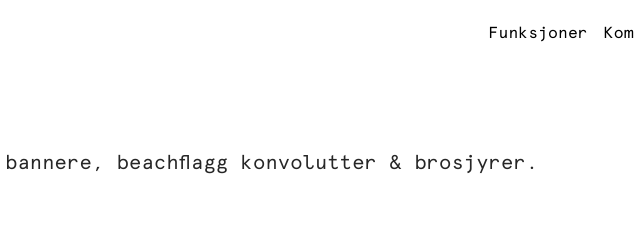
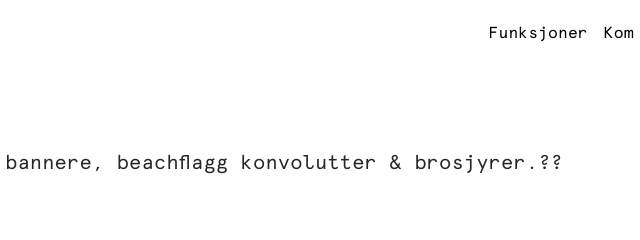
Before and after one commit to ErikTancheNilssen/Sekvens---site, a Gatsby site: page /funksjoner in a window 1280 px wide. Shown: the top 240 px of the page, 561-1201 px from the left. Built offline with nearby package versions, Linux system fonts and the light colour scheme; Gatsby itself is replaced by a stand-in of ours; some packages are replaced by stand-ins of ours; a web font is replaced by a local one.

Commit message:
Update Pages “funksjoner”

```diff
--- a/src/pages/funksjoner.md
+++ b/src/pages/funksjoner.md
@@ -3,7 +3,7 @@
 title: Funksjoner
 introduction: >-
   Visittkort, profilartikler, brevark, rollups, bannere, beachflagg konvolutter
-  & brosjyrer.
+  & brosjyrer.??
 hide: false
 blocks:
   - compact: true
```
